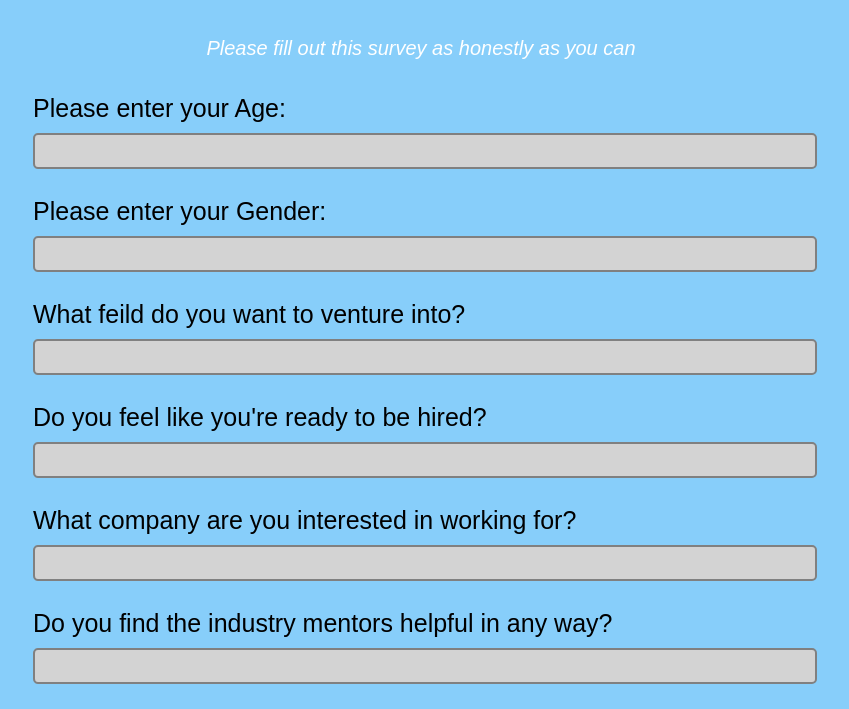
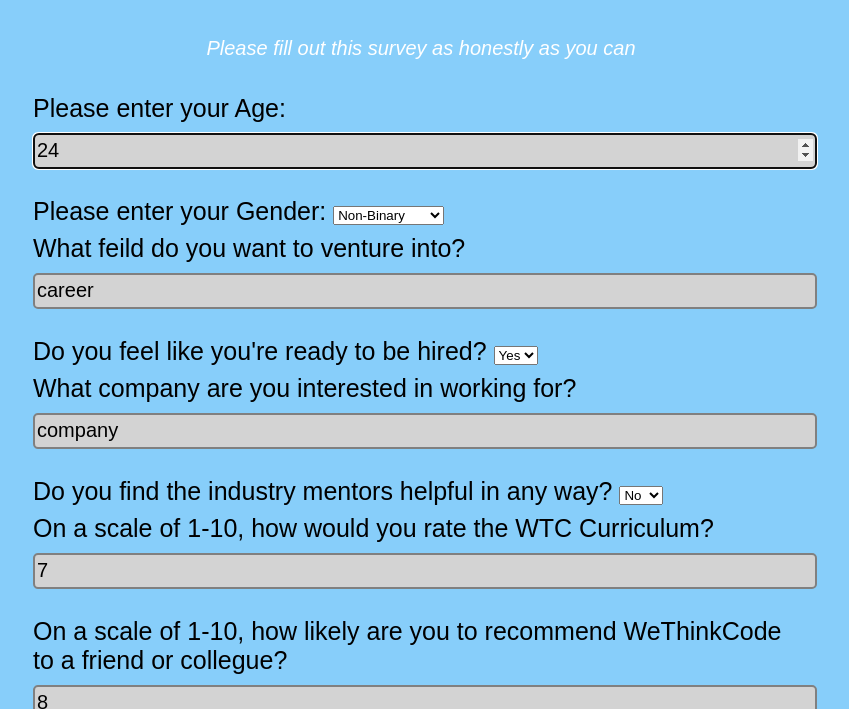
Before and after one commit to Rickeddy-7/WTC_Survey, a plain HTML site: page index.html in a window 1280 px wide. Shown: the part 88-797 px from the top of the page, without its empty margins (219-1068 px from the left). Drawn offline with Linux system fonts and the light colour scheme.

Commit message:
Changed 3 form elements to select element

```diff
--- a/index.html
+++ b/index.html
@@ -11,25 +11,48 @@
     <h1>- WTC SURVEY -</h1>
     <p><i>Please fill out this survey as honestly as you can</i></p>
 
-    <form method="post" action='https://register-demo.freecodecamp.org'>
+    <form method="post" action="" autocomplete="on">
       <fieldset>
         <label for="age">Please enter your Age:
-            <input id="age" name="age" type="number" required /></label>
+            <input id="age" type="number" value="24" required autofocus/></label>
+
         <label for="gender">Please enter your Gender:
-            <input id="gender" name="gender" type="text" required /></label>
+            <select id="gender">
+                <option value="">(Please select)</option>
+                <option value="N" selected>Non-Binary</option>
+                <option value="M">Male</option>
+                <option value="F">Female</option>
+            </select></label>
+
         <label for="career">What feild do you want to venture into?
-            <input id="career" name="career" type="text" required /></label>
+            <input id="career" type="text" value="career" required /></label>
+
         <label for="hired?">Do you feel like you're ready to be hired?
-            <input id="hired?" name="hired?" type="text" required /></label>
+            <select id="hired?" required>
+                <option value="Yes">Yes</option>
+                <option value="No">No</option>
+            </select></label>
+
         <label for="company">What company are you interested in working for?
-            <input id="company" name="company" type="text" required /></label>
+            <input id="company" type="text" value="company" required /></label>
+
         <label for="mentors">Do you find the industry mentors helpful in any way?
-            <input id="mentors" name="mentors" type="text" required /></label>
+            <select id="mentors" required>
+                <option value="Yes">Yes</option>
+                <option value="No" selected>No</option>
+            </select></label></label>
+
         <label for="rate">On a scale of 1-10, how would you rate the WTC Curriculum?
-            <input id="rate" name="rate" type="number" required /></label>
+            <input id="rate" type="number" value="7" required /></label>
+
+        <label for="net-promoter-score">On a scale of 1-10,
+            how likely are you to recommend WeThinkCode to a friend or collegue?
+            <input id="net-promoter-score" type="number" value="8" required /></label>
       </fieldset>
 
-      <input type="submit" value="Submit" />
+      <input id="submit" type="submit" value="Submit" />
     </form>
+
+    <script src="script.js"></script>
   </body>
 </html>
```
